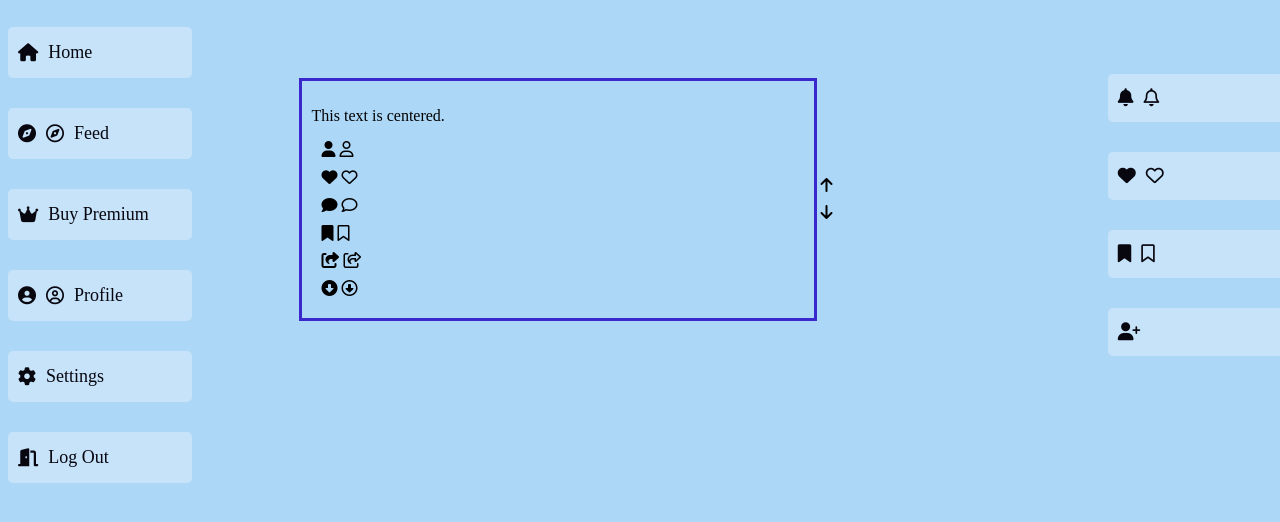
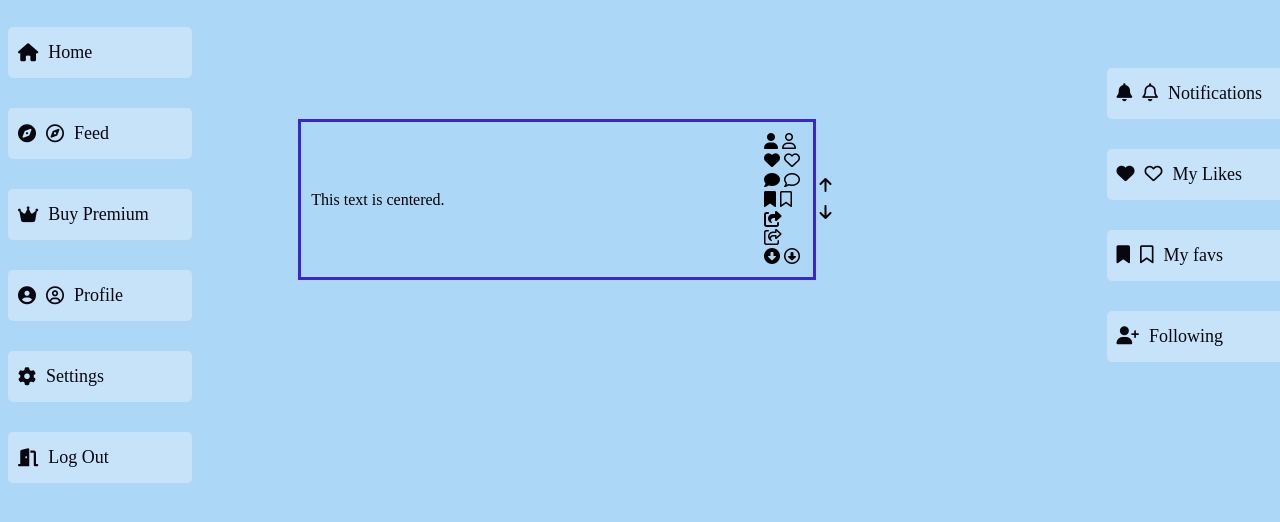
Before and after one commit to FabriLluvia/Linkr, a plain HTML site: page index.html in a window 1280 px wide. Shown: the part 92-614 px from the top of the page. Drawn offline with Linux system fonts and the light colour scheme.

Commit message:
Aligning buttons

```diff
--- a/css/styles.css
+++ b/css/styles.css
@@ -168,7 +168,7 @@ button{
 .big-container{
     display: flex;
     justify-content: space-between;
-    align-items: center;/
+    align-items: center;
 }
 
 .notifications, .my-likes, .my-favs, .following{
@@ -198,12 +198,13 @@ button{
     margin: 2%;
 }
 
-.icon {
-    font-size: 30px; /* Tamaño del icono */
-    color: #ff0000; /* Color del icono */
-    transition: transform 0.3s; /* Efecto de transición */
-  }
+.video-container{
+    display: flex;
+    justify-content: space-between;
+    align-items: center;
+}
 
-  .icon:hover {
-    transform: scale(1.2); /* Efecto al pasar el mouse */
-  }
+.video-buttons{
+    display: flex;
+    flex-direction: column;
+}
--- a/index.html
+++ b/index.html
@@ -1,5 +1,6 @@
 <!DOCTYPE html>
 <html lang="en">
+
 <head>
     <meta charset="UTF-8">
     <meta name="viewport" content="width=device-width, initial-scale=1.0">
@@ -44,8 +45,9 @@
     <div class="space"></div>
 
     <div class="video">
+        <div class="video-container">
             <p>This text is centered.</p>
-
+            <div class="video-buttons">
                 <div class="follow">
                     <i class="fa-solid fa-user"></i>
                     <i class="fa-regular fa-user"></i>
@@ -71,6 +73,8 @@
                     <i class="fa-regular fa-circle-down"></i>
                 </div>
             </div>
+        </div>
+    </div>
 
 
     <div class="menu-bar">
@@ -83,25 +87,27 @@
         </div>
     </div>
 
-    <div class="space">
-
-    </div>
+    <div class="space"></div>
 
     <div class="menu-bar">
         <div class="notifications">
             <i class="fa-solid fa-bell"></i>
             <i class="fa-regular fa-bell"></i>
+            Notifications
         </div>
         <div class="my-likes">
             <i class="fa-solid fa-heart"></i>
             <i class="fa-regular fa-heart"></i>
+            My Likes
         </div>
         <div class="my-favs">
             <i class="fa-solid fa-bookmark"></i>
             <i class="fa-regular fa-bookmark"></i>
+            My favs
         </div>
         <div class="following">
             <i class="fa-solid fa-user-plus"></i>
+            Following
         </div>
     </div>
 </div>
```
Lines whose indentation alone changed are shown as unchanged.
